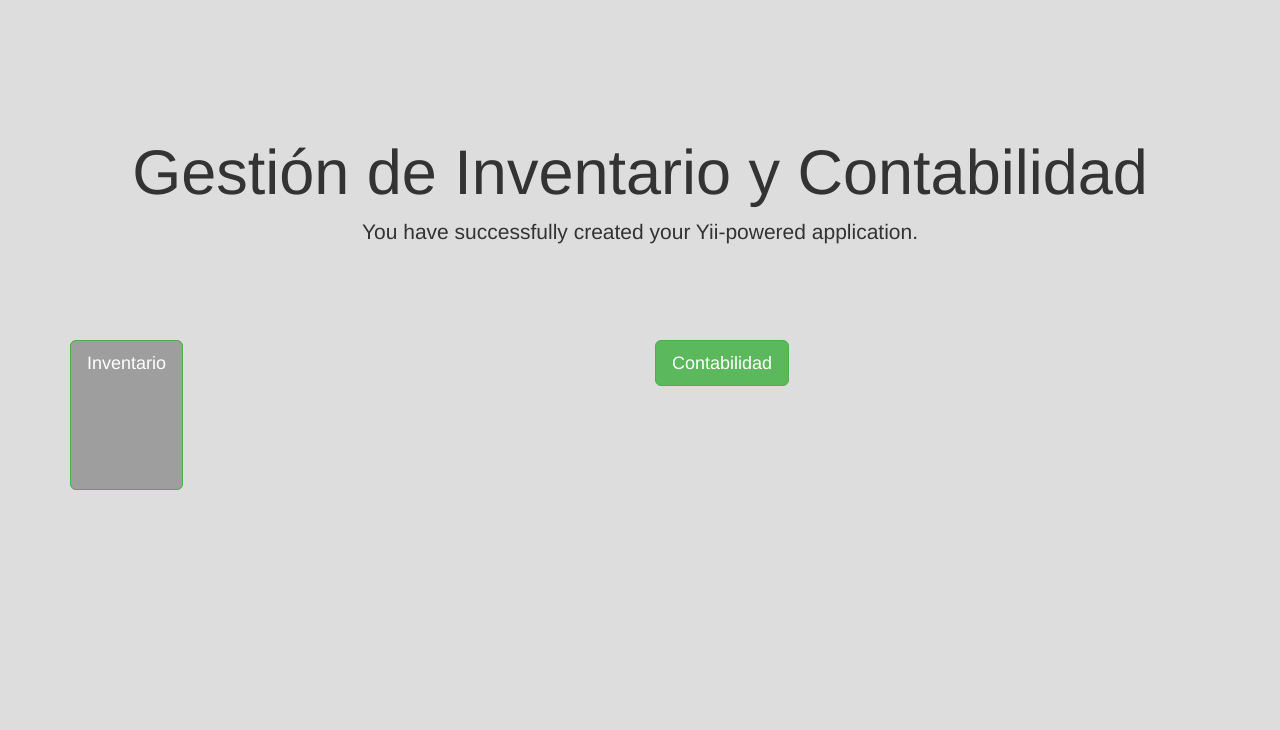
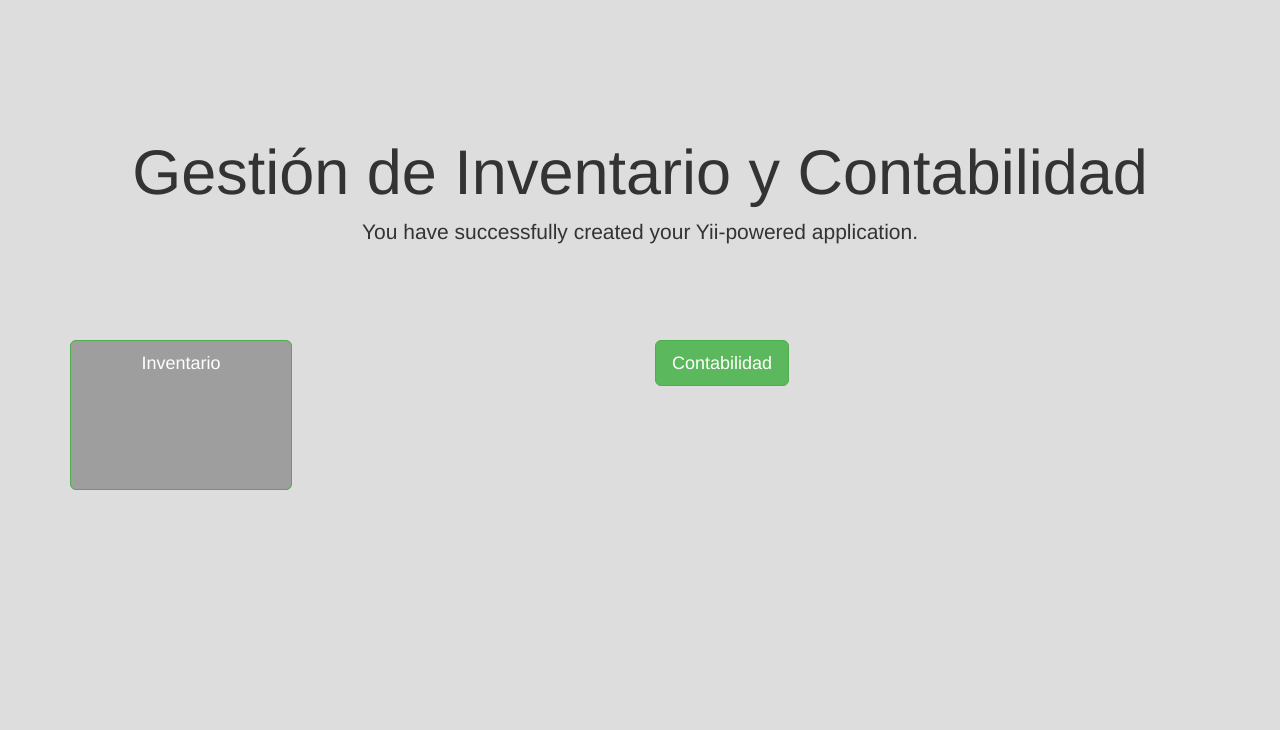
Before and after one commit to sdram58/proyectofinal, a Yii app: template views/site/index.php in a window 1280 px wide. Shown: the top 730 px of the page. Run offline with PHP 8.4 and a stand-in for Yii, Linux system fonts and the light colour scheme; the template is opened without the code that fills it, so the values that code supplies are empty; some libraries are stand-ins or nearby versions; grey boxes are pictures that could not be loaded.

Commit message:
Modificación 021215

```diff
--- a/web/css/site.css
+++ b/web/css/site.css
@@ -92,7 +92,8 @@ a.desc:after {
 }
 
 .btn-principal{
+    background-image: url('D:/inventario/inventario/web/assets/images/iconoInventario.png');
     height: 150px;
     background-color: #a94442;
-    background-image: url('../assets/image/iconoInventario.png');
+    width: 40%;
 }
```
